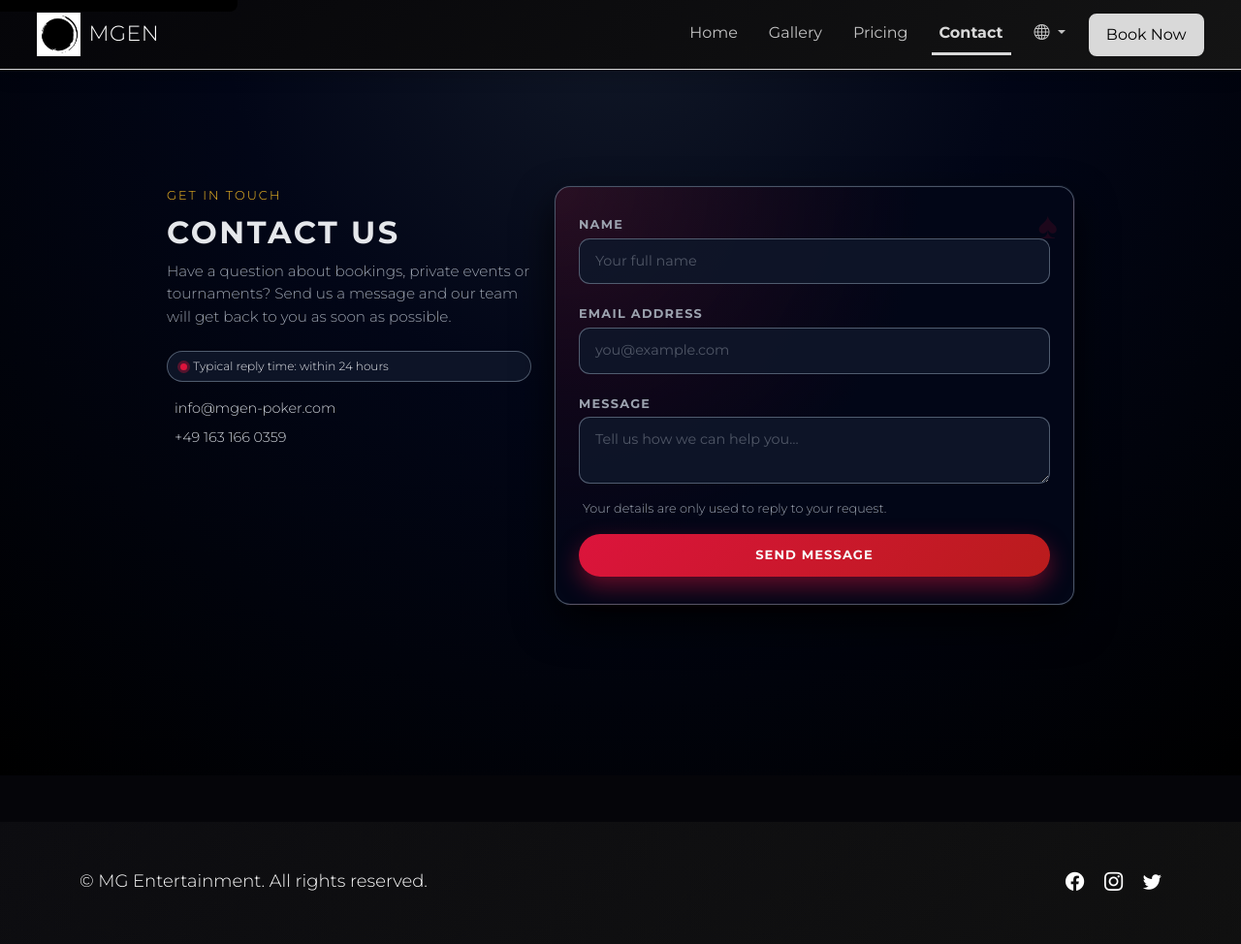
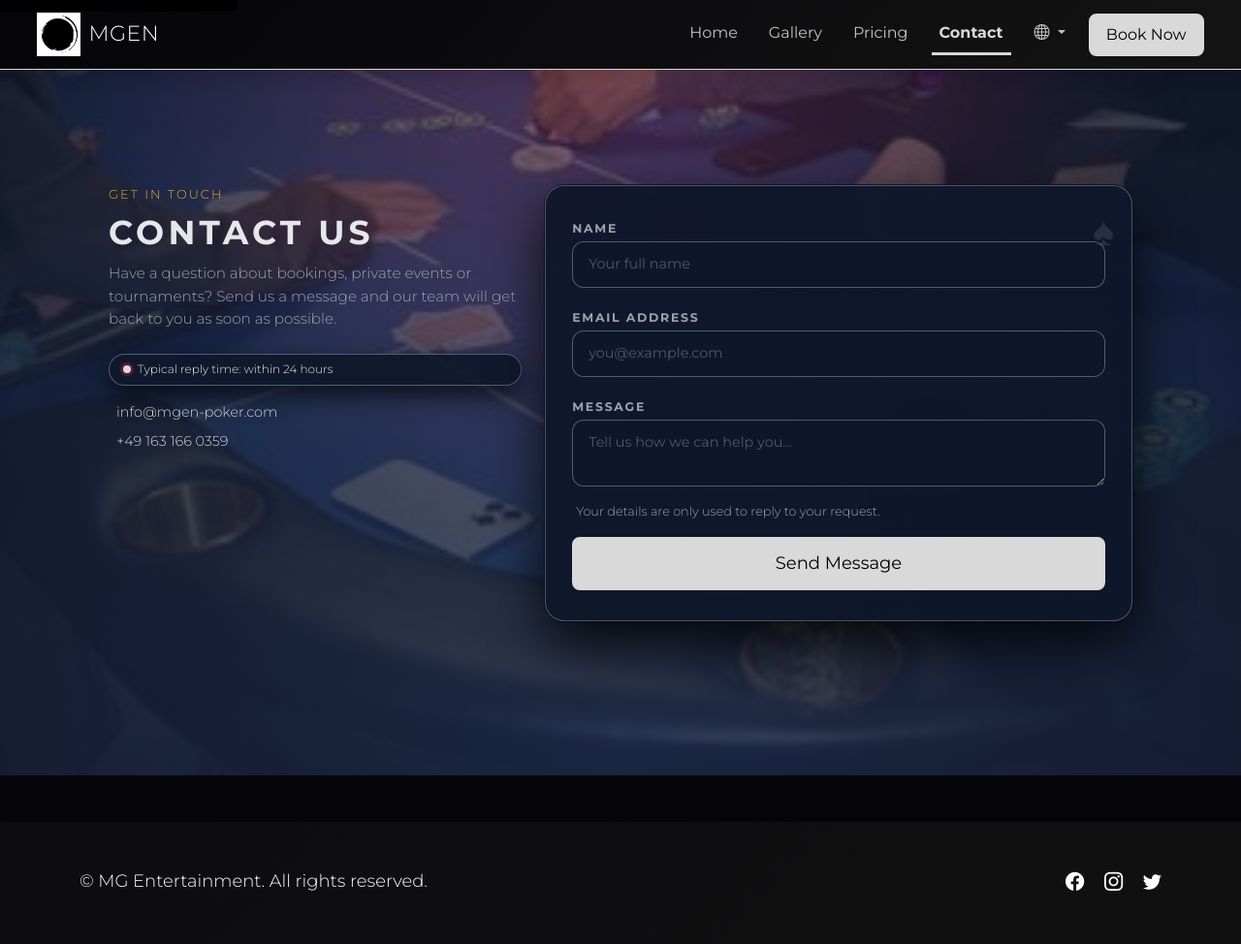
Before and after one commit to mic2025476/poker_website, a Django app: page /contact/ in a window 1280 px wide. Shown: the whole page at 97% size. Run offline with Django 4.2, Linux system fonts and the light colour scheme; parts of the project's set-up code (start-up, migrations or seed data) failed here and were passed over; some libraries are stand-ins or nearby versions.

Commit message:
updated theme of contact page

```diff
--- a/templates/contact/contact.html
+++ b/templates/contact/contact.html
@@ -1,5 +1,5 @@
 {% extends 'core/base.html' %}
-{% load i18n %}
+{% load static i18n %}
 
 {% block content %}
 <style>
@@ -7,7 +7,7 @@
     --poker-bg: #020617;
     --poker-card: #0b1220;
     --poker-card-soft: rgba(15,23,42,0.95);
-    --poker-accent: #dc143c;
+    --poker-accent: var(--theme-red);
     --poker-accent-soft: rgba(220,20,60,0.18);
     --poker-gold: #fbbf24;
     --poker-border: rgba(148, 163, 184, 0.5);
@@ -15,17 +15,42 @@
   }
 
   #contact-section {
+    position: relative;
     min-height: 100vh;
-    background:
-      radial-gradient(circle at top, #111827 0, #020617 40%, #000 100%);
     color: var(--poker-text-soft);
     display: flex;
     align-items: center;
-    padding: 4rem 0 3rem;
+    padding: 6rem 0 4rem;
+    overflow: hidden;
+  }
+
+  /* Themed background using your poker table / theme image */
+  #contact-section::before {
+    content: "";
+    position: absolute;
+    inset: 0;
+    background:
+      radial-gradient(circle at top, rgba(15,23,42,0.65), rgba(15,23,42,0.95)),
+      url("{% static 'mge_pictures/thumbs/DSC_0009.JPG' %}") center center / cover no-repeat fixed;
+    opacity: 1;
+    z-index: -2;
+  }
+
+  /* Soft vignette overlay to match rest of theme */
+  #contact-section::after {
+    content: "";
+    position: absolute;
+    inset: 0;
+    background:
+      radial-gradient(circle at top, rgba(220,20,60,0.27), transparent 55%),
+      radial-gradient(circle at bottom, rgba(15,23,42,0.8), rgba(0,0,0,0.9));
+    mix-blend-mode: screen;
+    opacity: 0.9;
+    z-index: -1;
   }
 
   .contact-wrapper {
-    max-width: 960px;
+    max-width: 1080px;
     margin: 0 auto;
   }
 
@@ -34,13 +59,14 @@
     letter-spacing: 0.16em;
     font-size: 0.8rem;
     color: var(--poker-gold);
+    opacity: 0.9;
   }
 
   .contact-title {
-    font-weight: 700;
-    letter-spacing: 0.08em;
+    font-weight: 800;
+    letter-spacing: 0.12em;
     text-transform: uppercase;
-    font-size: clamp(1.8rem, 2.5vw, 2.2rem);
+    font-size: clamp(1.9rem, 2.7vw, 2.4rem);
   }
 
   .contact-subtitle {
@@ -50,38 +76,41 @@
   }
 
   .contact-card {
-    border-radius: 1rem;
-    background: radial-gradient(circle at top left, rgba(220,20,60,0.15), #020617 55%);
-    border: 1px solid var(--poker-border);
+    border-radius: 1.25rem;
+    background:
+      linear-gradient(135deg, rgba(15,23,42,0.96), rgba(15,23,42,0.98)),
+      radial-gradient(circle at top left, rgba(220,20,60,0.18), transparent 60%);
+    border: 1px solid rgba(148, 163, 184, 0.45);
     box-shadow:
-      0 18px 40px rgba(0, 0, 0, 0.85),
+      0 22px 55px rgba(0, 0, 0, 0.85),
       0 0 0 1px rgba(15,23,42,0.9);
-    padding: 1.5rem 1.5rem 1.75rem;
+    padding: 1.8rem 1.7rem 1.9rem;
+    backdrop-filter: blur(10px);
   }
 
   .contact-card::before {
     content: "♠";
     position: absolute;
-    top: 10px;
-    right: 16px;
-    font-size: 2.4rem;
+    top: 14px;
+    right: 18px;
+    font-size: 2.6rem;
     color: var(--poker-accent);
     opacity: 0.12;
     pointer-events: none;
   }
 
   .contact-label {
-    font-size: 0.8rem;
+    font-size: 0.78rem;
     font-weight: 600;
     text-transform: uppercase;
-    letter-spacing: 0.1em;
+    letter-spacing: 0.14em;
     color: #9ca3af;
   }
 
   .form-control.contact-input,
   .form-control.contact-message {
-    background: rgba(15,23,42,0.9);
-    border-radius: 0.7rem;
+    background: rgba(15,23,42,0.92);
+    border-radius: 0.75rem;
     border: 1px solid var(--poker-border);
     color: #f9fafb;
     font-size: 0.9rem;
@@ -91,7 +120,7 @@
   .form-control.contact-message:focus {
     border-color: var(--poker-accent);
     box-shadow: 0 0 0 1px var(--poker-accent-soft);
-    background: rgba(15,23,42,0.95);
+    background: rgba(15,23,42,0.98);
     color: #f9fafb;
   }
 
@@ -100,7 +129,7 @@
   }
 
   .contact-message {
-    min-height: 130px;
+    min-height: 140px;
     resize: vertical;
   }
 
@@ -117,17 +146,18 @@
     display: inline-flex;
     align-items: center;
     gap: 0.4rem;
-    padding: 0.35rem 0.8rem;
+    padding: 0.38rem 0.9rem;
     border-radius: 999px;
-    border: 1px solid var(--poker-border);
-    background: rgba(15,23,42,0.9);
+    border: 1px solid rgba(148, 163, 184, 0.5);
+    background: radial-gradient(circle at top, rgba(15,23,42,0.95), rgba(15,23,42,0.9));
     font-size: 0.75rem;
     color: #e5e7eb;
+    box-shadow: 0 10px 25px rgba(0,0,0,0.7);
   }
 
   .contact-pill-dot {
-    width: 7px;
-    height: 7px;
+    width: 8px;
+    height: 8px;
     border-radius: 999px;
     background: var(--poker-accent);
     box-shadow: 0 0 0 3px rgba(220,20,60,0.35);
@@ -155,19 +185,27 @@
   .btn-contact-submit {
     border-radius: 999px;
     font-weight: 600;
-    letter-spacing: 0.08em;
+    letter-spacing: 0.12em;
     text-transform: uppercase;
-    font-size: 0.82rem;
-    padding: 0.7rem 1.2rem;
+    font-size: 0.8rem;
+    padding: 0.72rem 1.4rem;
     border: none;
-    background: linear-gradient(135deg, var(--poker-accent), #b91c1c);
+    background: linear-gradient(135deg, var(--poker-accent), var(--theme-red));
     color: #f9fafb;
-    box-shadow: 0 10px 25px rgba(220,20,60,0.45);
+    box-shadow:
+      0 12px 30px rgba(220,20,60,0.55),
+      0 0 0 1px rgba(248,250,252,0.08);
   }
 
   .btn-contact-submit:hover {
-    background: linear-gradient(135deg, #f97373, var(--poker-accent));
+    background: linear-gradient(135deg, var(--theme-red), var(--poker-accent));
     color: #ffffff;
+    transform: translateY(-1px);
+  }
+
+  .btn-contact-submit:active {
+    transform: translateY(0);
+    box-shadow: 0 5px 16px rgba(0,0,0,0.8);
   }
 
   .btn-contact-submit:disabled {
@@ -175,9 +213,20 @@
     box-shadow: none;
   }
 
+  @media (max-width: 767.98px) {
+    #contact-section {
+      padding-top: 5.5rem;
+      padding-bottom: 3rem;
+    }
+
+    .contact-card {
+      padding: 1.4rem 1.25rem 1.6rem;
+    }
+  }
+
   @media (min-width: 1200px) {
     .contact-message {
-      min-height: 160px;
+      min-height: 170px;
     }
   }
 </style>
@@ -201,7 +250,7 @@
         <div class="d-flex flex-column gap-2 contact-details">
           <div class="contact-pill mb-2">
             <span class="contact-pill-dot"></span>
-            <span>{% trans "Typical reply time:" %}  {% trans "within 24 hours" %}</span>
+            <span>{% trans "Typical reply time:" %} {% trans "within 24 hours" %}</span>
           </div>
 
           <div><i class="fas fa-envelope me-2 text-danger"></i>
@@ -255,10 +304,11 @@
             </div>
 
             <button type="submit"
-                    class="btn btn-contact-submit w-100"
+                    class="btn custom-red-button w-100"
                     id="submitBtn">
-              {% trans "Send Message" %}
+            {% trans "Send Message" %}
             </button>
+
           </form>
         </div>
       </div>
```
